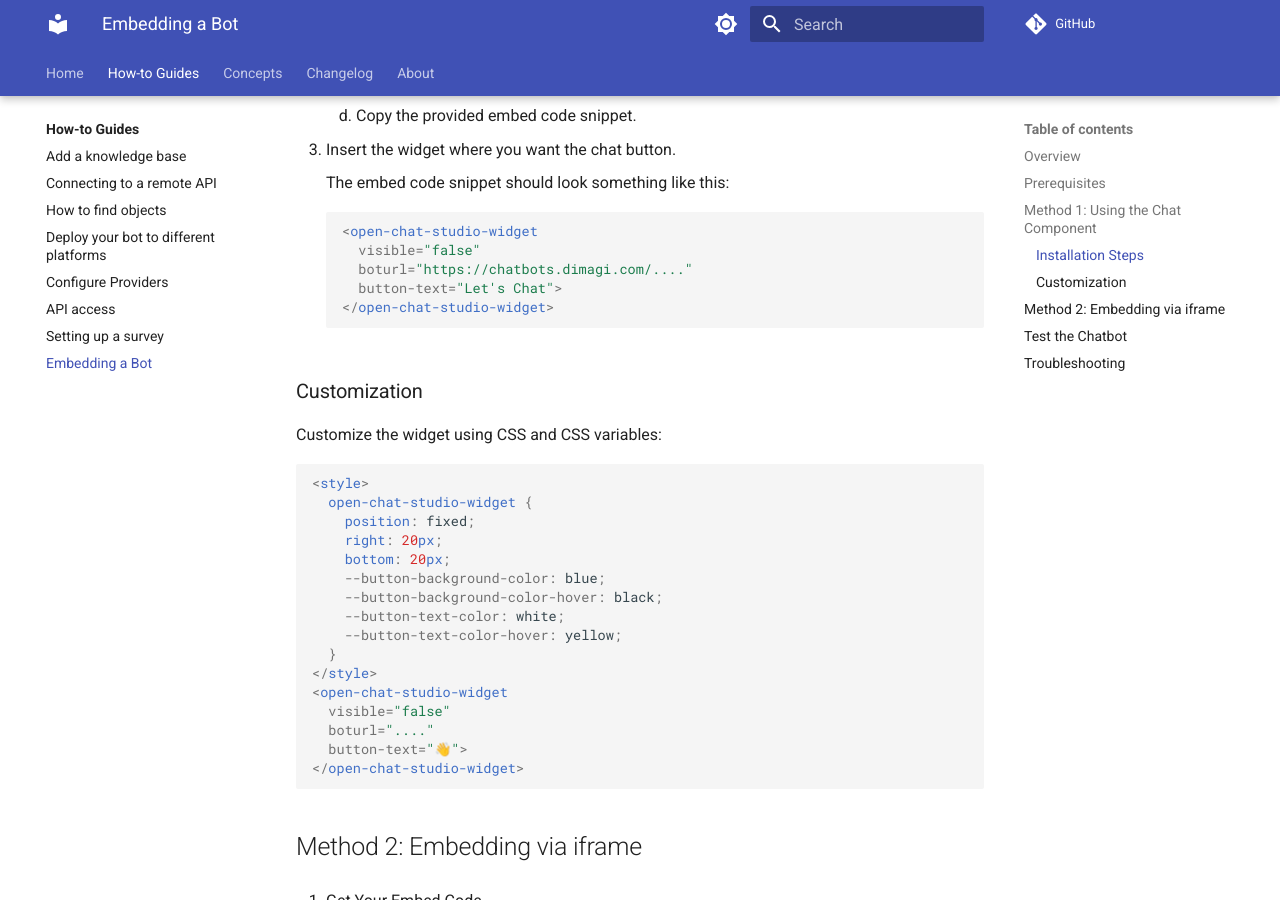
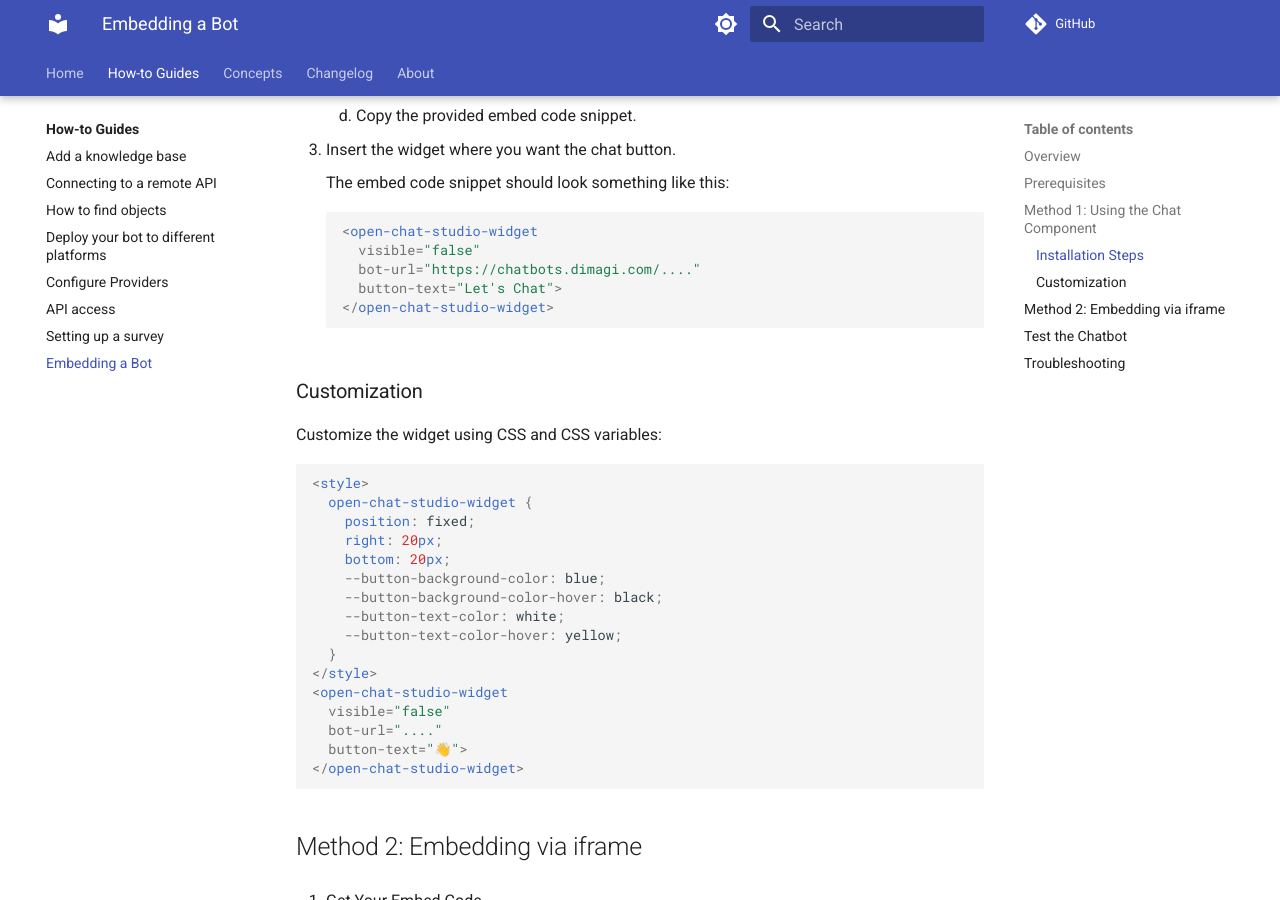
Before and after one commit to dimagi/open-chat-studio-docs, an MkDocs documentation site: the page built from docs/how-to/embed.md, in a window 1280 px wide and 900 px high, scrolled down 762 px. Built offline with MkDocs 1.6.1 and Material for MkDocs 9.7.7, drawn with Linux system fonts in a browser that asks for light colours; a script that is not in the unit is left out; comment, search, counter and statistics services are not loaded.

Commit message:
Update widget docs

````diff
--- a/docs/how-to/embed.md
+++ b/docs/how-to/embed.md
@@ -37,7 +37,7 @@
       ```html
       <open-chat-studio-widget
         visible="false"
-        boturl="https://chatbots.dimagi.com/...."
+        bot-url="https://chatbots.dimagi.com/...."
         button-text="Let's Chat">
       </open-chat-studio-widget>
       ```
@@ -60,7 +60,7 @@
 </style>
 <open-chat-studio-widget
   visible="false"
-  boturl="...."
+  bot-url="...."
   button-text="👋">
 </open-chat-studio-widget>
 ```
````
